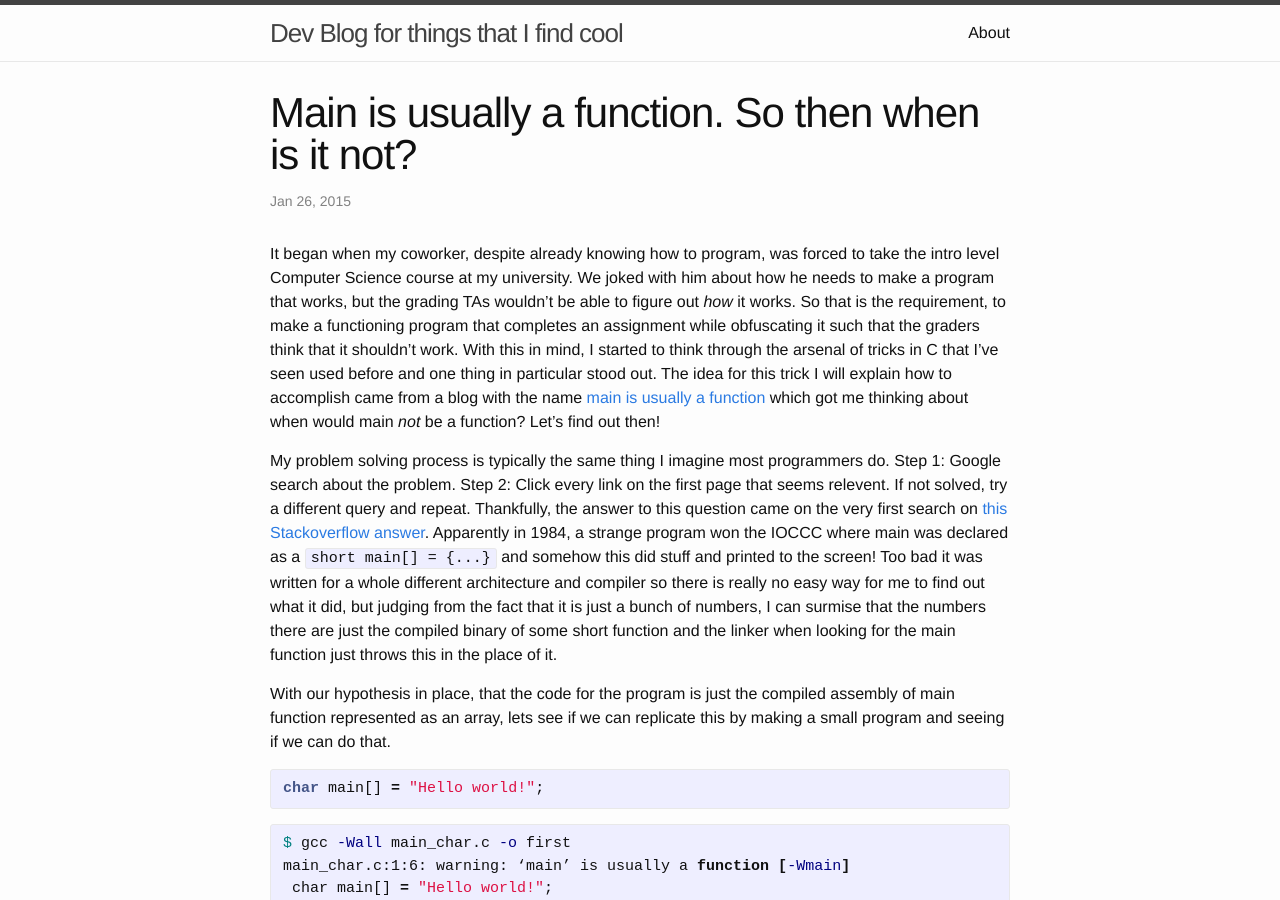
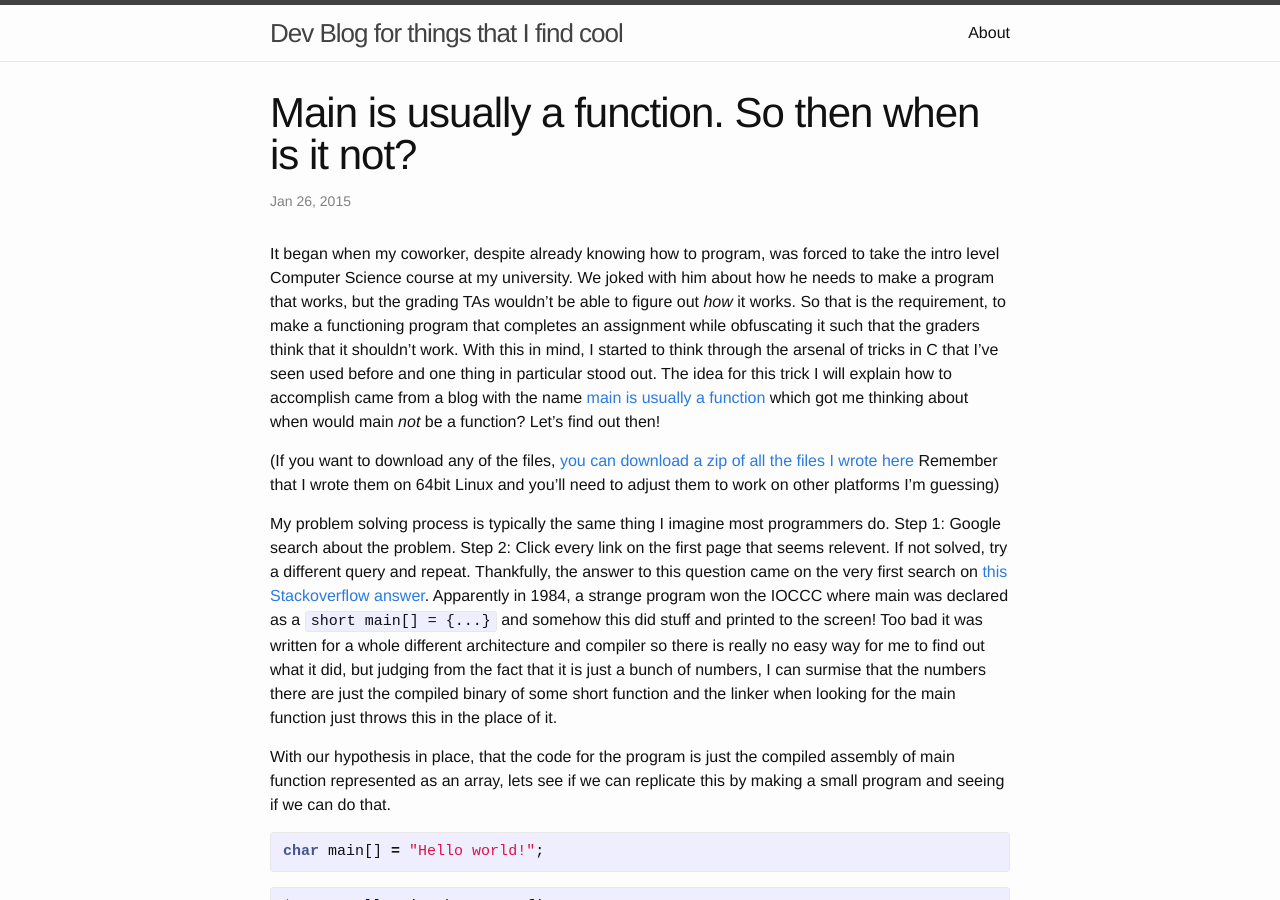
Before and after one commit to jroweboy/jroweboy.github.io, a Jekyll site: the page built from _posts/2015-01-26-when-is-main-not-a-function.markdown, in a window 1280 px wide and 900 px high. Built offline with Jekyll 4.4.1, drawn with Linux system fonts in a browser that asks for light colours; comment, search, counter and statistics services are not loaded; some of the changed lines change nothing that is shown; some of the changed text lies outside the part shown.

Commit message:
Added a picture to the end

```diff
--- a/_posts/2015-01-26-when-is-main-not-a-function.markdown
+++ b/_posts/2015-01-26-when-is-main-not-a-function.markdown
@@ -6,6 +6,8 @@
 comments: true
 ---
 It began when my coworker, despite already knowing how to program, was forced to take the intro level Computer Science course at my university. We joked with him about how he needs to make a program that works, but the grading TAs wouldn't be able to figure out *how* it works. So that is the requirement, to make a functioning program that completes an assignment while obfuscating it such that the graders think that it shouldn't work. With this in mind, I started to think through the arsenal of tricks in C that I've seen used before and one thing in particular stood out. The idea for this trick I will explain how to accomplish came from a blog with the name [main is usually a function](http://mainisusuallyafunction.blogspot.com/) which got me thinking about when would main *not* be a function? Let's find out then!
+
+(If you want to download any of the files, [you can download a zip of all the files I wrote here](/downloads/2015-01-26-when-is-main-not-a-function/sources.zip) Remember that I wrote them on 64bit Linux and you'll need to adjust them to work on other platforms I'm guessing)
 
 My problem solving process is typically the same thing I imagine most programmers do. Step 1: Google search about the problem. Step 2: Click every link on the first page that seems relevent. If not solved, try a different query and repeat. Thankfully, the answer to this question came on the very first search on [this Stackoverflow answer](http://stackoverflow.com/a/2252429/745719). Apparently in 1984, a strange program won the IOCCC where main was declared as a `short main[] = {...}` and somehow this did stuff and printed to the screen! Too bad it was written for a whole different architecture and compiler so there is really no easy way for me to find out what it did, but judging from the fact that it is just a bunch of numbers, I can surmise that the numbers there are just the compiled binary of some short function and the linker when looking for the main function just throws this in the place of it.
 
@@ -273,4 +275,4 @@
 
 I'm guessing all that will happen when my coworker turns in an assignment looking like this is they will take off points for bad coding style and say nothing else about it.
 
-If you want to download any of the files mentioned here, [you can download a zip of all the files I wrote here](/downloads/2015-01-26-when-is-main-not-a-function/sources.zip)
+![Zoidberg: Warning: `main` is usually a function. Why not an int array?](http://memedad.com/memes/428595.jpg)
```
